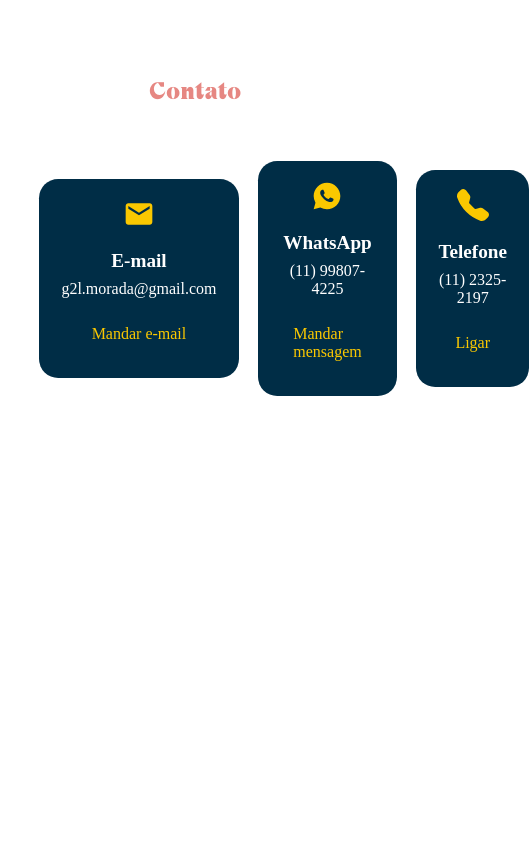
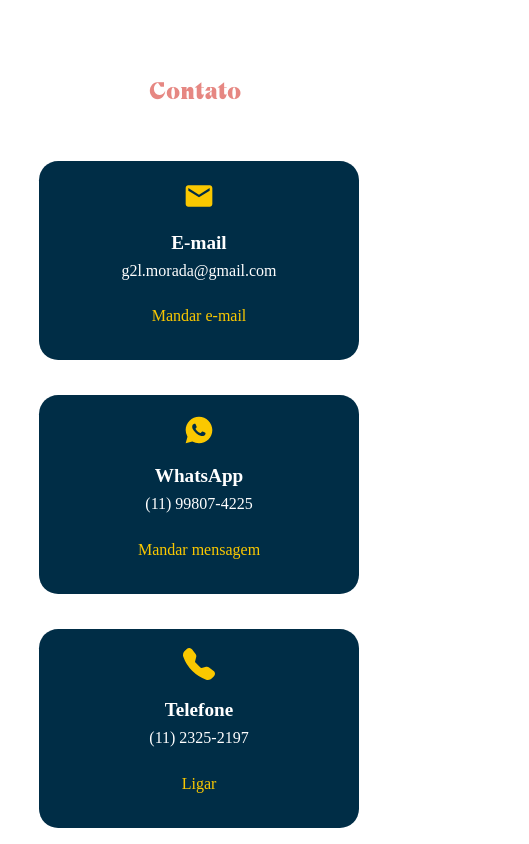
Before and after one commit to RafaelBerger/morada-bar, a React (Create React App) app: page / in a window 390 px wide. Shown: the part 3428-4272 px from the top of the page, 529 px wide, since content can reach past the window. Before the commit the page ends 3840 px from the top, so only its background shows below. Built offline with nearby package versions, Linux system fonts and the light colour scheme; a web font is replaced by a local one.

Commit message:
responsividade feita

```diff
--- a/src/components/Card/card.css
+++ b/src/components/Card/card.css
@@ -50,3 +50,14 @@ p {
   margin: 0.5rem 0;
   gap: 0.1rem;
 }
+
+/* =============== MEDIA QUERIES (MEDIUM DEVICES) =============== */
+@media screen and (max-width: 1100px) {
+  .card-bg {
+    width: 20rem;
+  }
+}
+
+/* =============== MEDIA QUERIES (SMALL DEVICES) =============== */
+@media screen and (max-width: 600px) {
+}
--- a/src/components/Contato/contato.css
+++ b/src/components/Contato/contato.css
@@ -14,3 +14,20 @@
 
   gap: 1.2rem;
 }
+
+/* =============== MEDIA QUERIES (MEDIUM DEVICES) =============== */
+@media screen and (max-width: 1100px) {
+  .cards-container {
+    display: grid;
+    grid-template-columns: 1fr 1fr;
+    justify-items: center;
+  }
+}
+
+/* =============== MEDIA QUERIES (SMALL DEVICES) =============== */
+@media screen and (max-width: 600px) {
+  .cards-container {
+    display: grid;
+    grid-template-columns: 1fr;
+  }
+}
```
